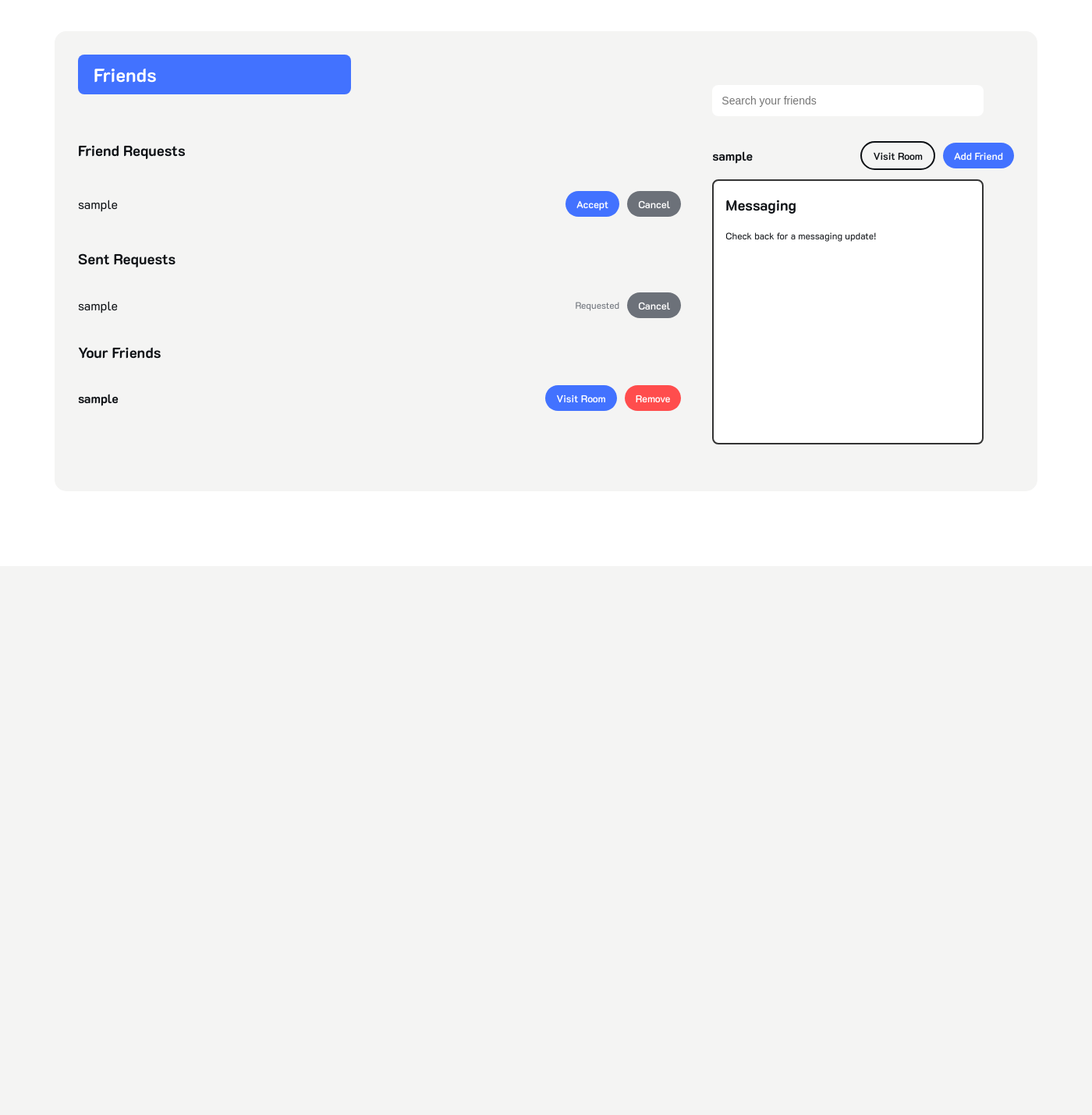
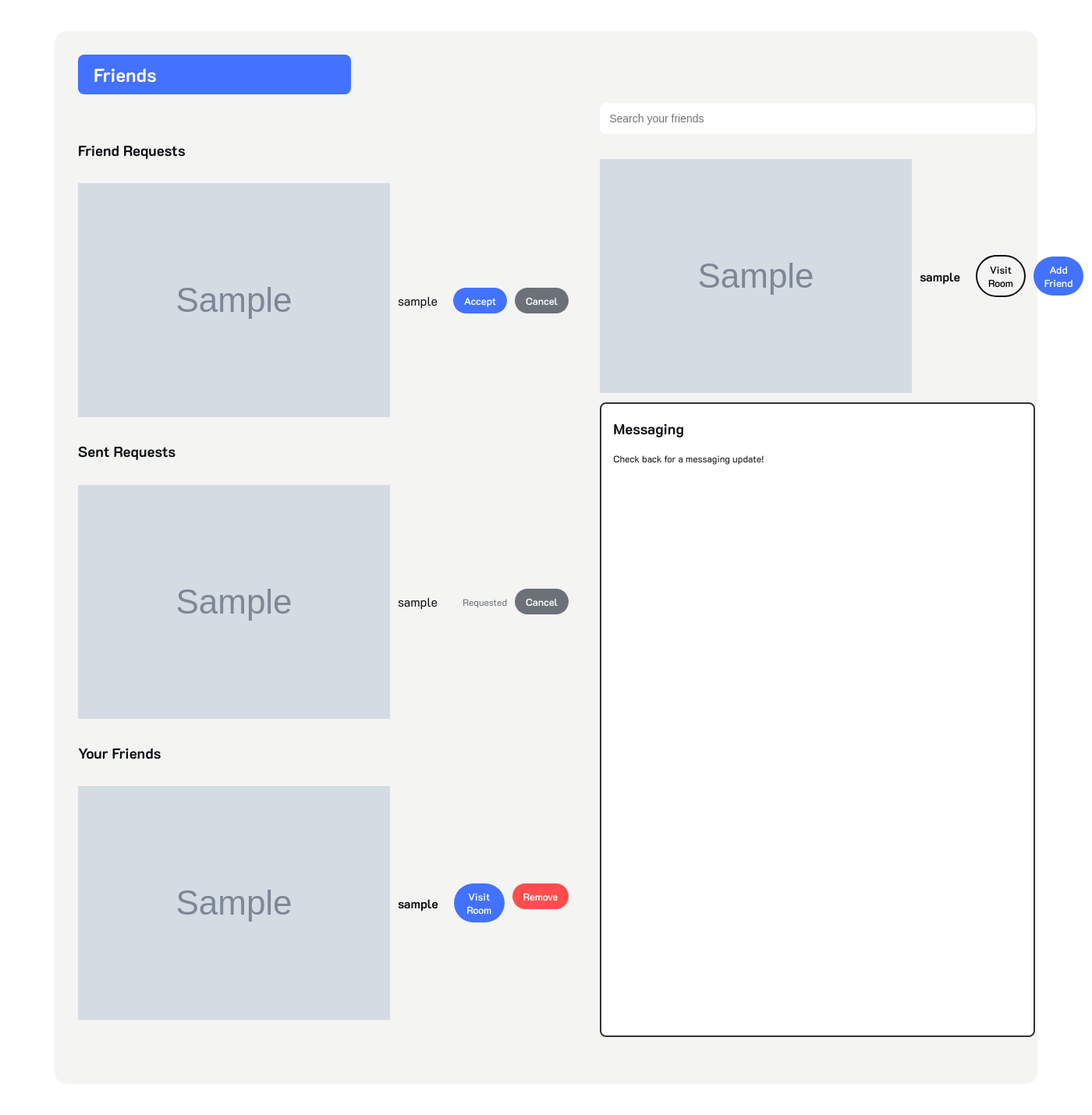
Before and after one commit to dvil-git03/SoftwareSnakes-10-project-CSCE3444, a Django app: template users/templates/friends.html in a window 1400 px wide. Shown: the part 74-1504 px from the top of the page at 78% size. Before the commit the page ends 644 px from the top, so only its background shows below. Run offline with Django 5.2, Linux system fonts and the light colour scheme; the template is opened without the code that fills it: values that come from a table or form of the project are taken from there, others are empty; tables that the repository leaves empty hold one stand-in row (values such as "Sample post"); grey boxes marked "Sample" are stand-in pictures.

Commit message:
Implement profile modal for friends as well

```diff
--- a/users/templates/friends.html
+++ b/users/templates/friends.html
@@ -33,7 +33,17 @@
                 {% if incoming_requests %}
                     {% for req in incoming_requests %}
                     <div class="friend-request">
-                        <p>{{ req.sender.username }}</p>
+                        <div style="display:flex; align-items:center; gap:10px;">
+                            {% if req.sender.profilePicture and req.sender.profilePicture.url %}
+                                <img src="{{ req.sender.profilePicture.url }}" class="pfp-sm"
+                                     onclick="openProfileModal('{{ req.sender.username }}', '{{ req.sender.profilePicture.url }}')"
+                                     onerror="this.src='/media/pfp/default.png';">
+                            {% else %}
+                                <img src="/media/pfp/default.png" class="pfp-sm"
+                                    onclick="openProfileModal('{{ req.sender.username }}', '/media/pfp/default.png')">
+                            {% endif %}
+                            <p>{{ req.sender.username }}</p>
+                        </div>
                         <div style="display:flex; gap:10px;">
                             <form method="POST" action="{% url 'users:accept_friend_request' %}">
                                 {% csrf_token %}
@@ -57,7 +67,17 @@
                 {% if sent_requests %}
                     {% for req in sent_requests %}
                     <div class="friend-request">
-                        <div>{{ req.receiver.username }}</div>
+                        <div style="display:flex; align-items:center; gap:10px;">
+                            {% if req.receiver.profilePicture and req.receiver.profilePicture.url %}
+                                <img src="{{ req.receiver.profilePicture.url }}" class="pfp-sm"
+                                     onclick="openProfileModal('{{ req.receiver.username }}', '{{ req.receiver.profilePicture.url }}')"
+                                     onerror="this.src='/media/pfp/default.png';">
+                            {% else %}
+                                <img src="/media/pfp/default.png" class="pfp-sm"
+                                    onclick="openProfileModal('{{ req.receiver.username }}', '/media/pfp/default.png')">
+                            {% endif %}
+                            <div>{{ req.receiver.username }}</div>
+                        </div>
 
                         <div class="friend-actions">
                             <span style="font-size:12px; color:var(--dark-gray);">Requested</span>
@@ -77,7 +97,17 @@
                 {% if friends %}
                     {% for friend in friends %}
                     <div class="friend-row">
-                        <b>{{ friend.username }}</b>
+                        <div style="display:flex; align-items:center; gap:10px;">
+                            {% if friend.profilePicture and friend.profilePicture.url %}
+                                <img src="{{ friend.profilePicture.url }}" class="pfp-sm"
+                                     onclick="openProfileModal('{{ friend.username }}', '{{ friend.profilePicture.url }}')"
+                                     onerror="this.src='/media/pfp/default.png';">
+                            {% else %}
+                                <img src="/media/pfp/default.png" class="pfp-sm"
+                                    onclick="openProfileModal('{{ friend.username }}', '/media/pfp/default.png')">
+                            {% endif %}
+                            <b>{{ friend.username }}</b>
+                        </div>
                         <div style="display:flex; gap:10px;">
                             <button type="button">Visit Room</button>
                             <form method="POST" action="{% url 'users:remove_friend' %}">
@@ -106,7 +136,17 @@
                     {% if results %}
                         {% for user in results %}
                         <div class="friend-result">
-                            <b>{{ user.username }}</b>
+                            <div style="display:flex; align-items:center; gap:10px;">
+                                {% if user.profilePicture and user.profilePicture.url %}
+                                    <img src="{{ user.profilePicture.url }}" class="pfp-sm"
+                                         onclick="openProfileModal('{{ user.username }}', '{{ user.profilePicture.url }}')"
+                                         onerror="this.src='/media/pfp/default.png';">
+                                {% else %}
+                                    <img src="/media/pfp/default.png" class="pfp-sm"
+                                         onclick="openProfileModal('{{ user.username }}', '/media/pfp/default.png')">
+                                {% endif %}
+                                <b>{{ user.username }}</b>
+                            </div>
 
                             <div class="friend-actions">
                                 <button type="button" class="secondary">Visit Room</button>
@@ -147,5 +187,25 @@
         <div class="friends-footer"></div>
     </div>
 
+    <div id="profile-modal" style="display:none; position:fixed; top:0; left:0; width:100%; height:100%; background:rgba(0,0,0,0.6); justify-content:center; align-items:center;">
+    <div style="background:white; padding:20px; border-radius:10px; text-align:center;">
+        <img id="modal-img" src="" style="width:150px; height:150px; object-fit:cover; border-radius:50%;">
+        <h3 id="modal-username"></h3>
+        <button type="button" onclick="closeProfileModal()">Close</button>
+    </div>
+</div>
+
+<script>
+function openProfileModal(username, imgUrl) {
+    document.getElementById("profile-modal").style.display = "flex";
+    document.getElementById("modal-img").src = imgUrl;
+    document.getElementById("modal-username").innerText = username;
+}
+
+function closeProfileModal() {
+    document.getElementById("profile-modal").style.display = "none";
+}
+</script>
+
 </body>
 </html>
```
